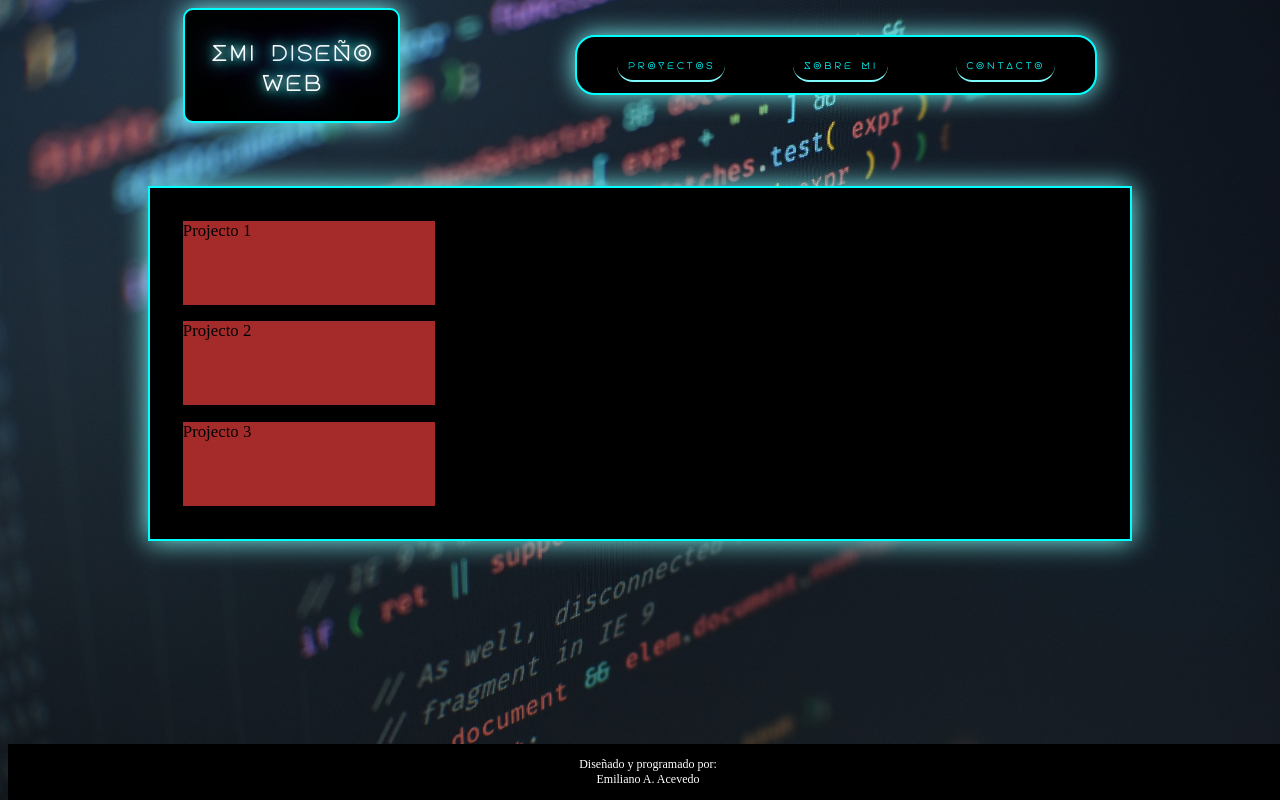
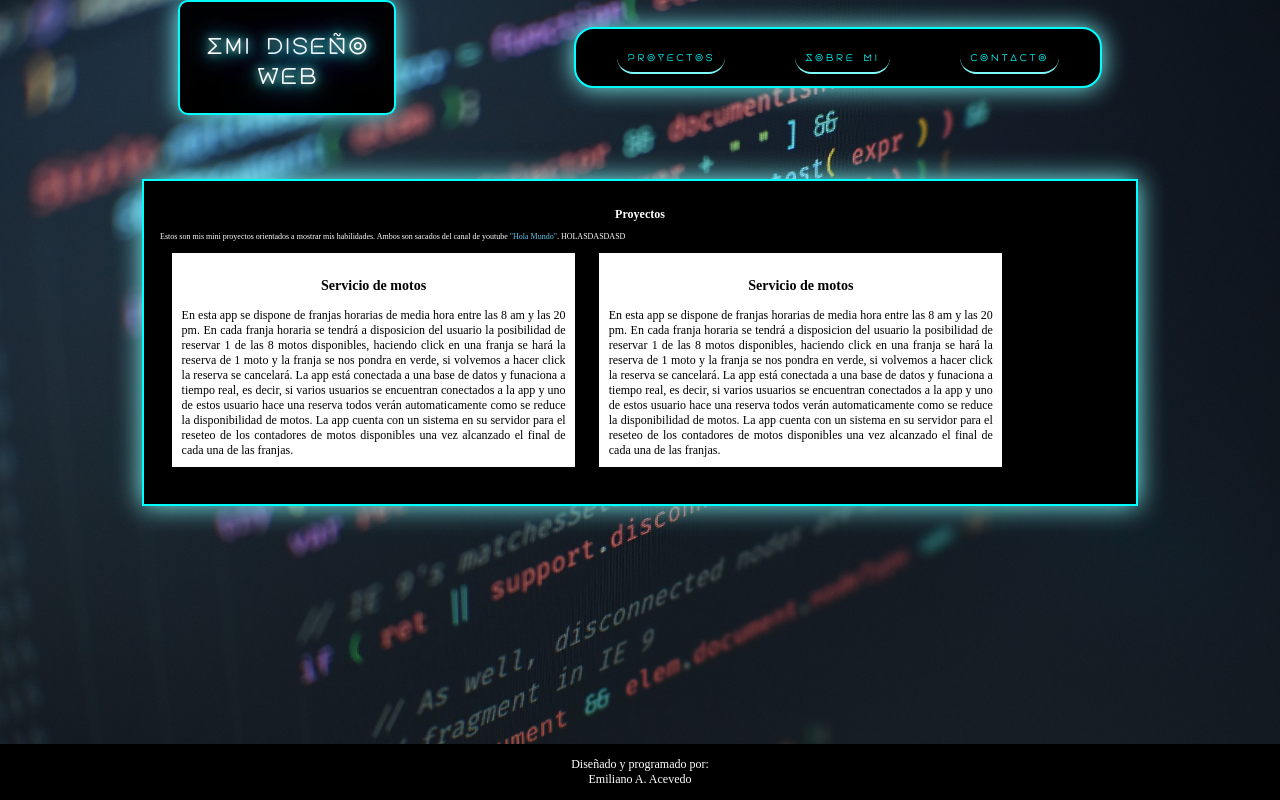
Before and after one commit to darthenis/portfolio, a React (Create React App) app in the folder frontend/: page / in a window 1280 px wide. Both pictures are taken after a click on the button "Proyectos". Built offline with nearby package versions, Linux system fonts and the light colour scheme; no server answers.

Commit message:
version 0.12

```diff
--- a/frontend/src/components/index.css
+++ b/frontend/src/components/index.css
@@ -19,6 +19,8 @@ body{
         -moz-user-select: none;
         -webkit-user-select: none;
         -ms-user-select: none;
+
+    margin: 0;
 }
 
 
@@ -112,7 +114,7 @@ body{
     position: relative;
     padding: 2%;
     height: fit-content;
-    font-size: calc(.1rem + .7vw)    ;
+    font-size: calc(.1rem + .7vw);
     letter-spacing: 2px;
     border-radius: 20px;
     margin: 1%;
@@ -144,6 +146,7 @@ body{
     justify-content: space-evenly;
     flex-wrap: wrap;
     padding-bottom: 10%;
+    font-size: calc(.5em + 1vw);
 
 
 }
@@ -159,7 +162,6 @@ body{
 }
 
 .texto1{
-    font-size: calc(.5em + 1vw);
     margin: 1%;
     padding: 2%;
     animation-name: deslizartexto;
@@ -178,7 +180,6 @@ body{
 
 
 .texto2{
-    font-size: calc(.5em + 1vw);
     padding: 2%;
     background-color: black;
     color: white;
@@ -198,7 +199,6 @@ body{
 }
 
 .texto3{
-    font-size: calc(.5em + 1vw);
     padding: 2%;
     background-color: black;
     color: white;
@@ -256,39 +256,6 @@ body{
     -moz-box-shadow: 0px 0px 25px rgb(126, 250, 250);
     box-shadow: 0px 0px 25px rgb(126, 250, 250);
     border:solid 2px aqua;
-}
-
-
-/*-------------------------------------------------PROJECTS------------------------------------------*/
-
-
-
-#projects{
-    margin-top: 5%;
-    flex-wrap: wrap;
-    width: 75%;
-    height: 50%;
-    padding: 2em;
-    background-color: black;
-    justify-content: center;
-    opacity: 0;
-    animation-name: aparecer1;
-    animation-duration: .5s;
-    animation-fill-mode: forwards;
-    -webkit-box-shadow: 0px 0px 25px rgb(126, 250, 250);
-    -moz-box-shadow: 0px 0px 25px rgb(126, 250, 250);
-    box-shadow: 0px 0px 25px rgb(126, 250, 250);
-    border:solid 2px aqua;
-
-}
-
-#projects > div{
-    font-size: calc(.5em + 1vw);
-    margin: 1em;
-    width:15em;
-    height: 5em;
-    background-color: brown;
-
 }
 
 /*-------------------------------------------------ABOUT----------------------------------------------*/
@@ -355,7 +322,45 @@ footer{
 
 
 /*-------------------------------------------------RESPONSIVE------------------------------------------*/
-@media only screen and (min-width: 1400px){}
+@media only screen and (min-width: 1400px){
+
+    .title{
+        font-size: 30px;
+    }
+
+    .container2{
+        font-size: 20px;
+    }
+
+    footer{
+        font-size: 15px;
+    }
+
+    .menu > button{
+
+        font-size: 15px;
+
+    }
+
+    #projects > div{
+
+        font-size: 15px;
+    }
+
+    .redes{
+
+        font-size: 25px;
+
+    }
+
+    .aboutme{
+
+        font-size: 25px;
+    }
+
+
+
+}
 
 @media only screen and (max-width: 930px){
 
--- /dev/null
+++ b/frontend/src/components/project.css
@@ -0,0 +1,59 @@
+#projects{
+    margin-top: 5%;
+    flex-wrap: wrap;
+    width: 75%;
+    height: 50%;
+    padding: 2em;
+    background-color: black;
+    justify-content: center;
+    opacity: 0;
+    animation-name: aparecer1;   /*Animations localized in index.css*/
+    animation-duration: .5s;
+    animation-fill-mode: forwards;
+    -webkit-box-shadow: 0px 0px 25px rgb(126, 250, 250);
+    -moz-box-shadow: 0px 0px 25px rgb(126, 250, 250);
+    box-shadow: 0px 0px 25px rgb(126, 250, 250);
+    border:solid 2px aqua;
+
+}
+
+#textinicial{
+    display: block;
+    color: white;
+
+}
+
+#textinicial > h2 {
+    color:white;
+    text-align: center;
+}
+
+#textinicial > a{
+    color: rgb(97, 197, 236);
+    text-decoration:none
+}
+
+#textinicial > a:visited a:active a:link{
+    text-decoration: none;
+}
+
+#textinicial>a:hover{
+    color: rgb(78, 243, 188)
+}
+
+
+
+.projects{
+    margin: 1em;
+    max-width: 40%;
+    background-color: white;
+    display: inline-block;
+    padding: 1%;
+    text-align: justify;
+    font-size: 12px;
+
+}
+
+.projects > h3 {
+    text-align: center;
+}
--- a/frontend/src/components/project.tsx
+++ b/frontend/src/components/project.tsx
@@ -1,4 +1,5 @@
 import React from 'react';
+import './project.css'
 
 
 const Project = () =>{
@@ -12,8 +13,43 @@ function changeurl(url: string){
     return (
 
       <div id='projects'>
-            <div id='motos' onClick={() => changeurl('/motos')}>Projecto 1</div>
-            <div id='motos' onClick={() => changeurl('/trivia')}>Projecto 2</div>
+            <div id='textinicial'>
+
+              <h2>Proyectos</h2>
+
+
+              Estos son mis mini proyectos orientados a mostrar mis habilidades. Ambos son sacados del
+              canal de youtube <a href='https://www.youtube.com/watch?v=aouDQ8caJYg&t'>"Hola Mundo"</a>. HOLASDASDASD </div>
+
+
+            <div className='projects' onClick={() => changeurl('/motos')}>
+
+                                <h3>Servicio de motos</h3>
+
+                                  En esta app se dispone de franjas horarias de media hora entre las 8 am
+                                  y las 20 pm. En cada franja horaria se tendrá a disposicion del usuario la posibilidad de
+                                  reservar 1 de las 8 motos disponibles, haciendo click en una franja se hará la reserva de 1 moto y la franja
+                                  se nos pondra en verde, si volvemos a hacer click la reserva se cancelará. La app está conectada a una base de datos
+                                  y funaciona a tiempo real, es decir, si varios usuarios se encuentran conectados a la app y uno de estos usuario
+                                  hace una reserva todos verán automaticamente como se reduce la disponibilidad de motos. La app cuenta con un sistema
+                                  en su servidor para el reseteo de los contadores de motos disponibles una vez alcanzado el final de cada una de las franjas.
+
+
+
+
+
+            </div>
+            <div className='projects' onClick={() => changeurl('/trivia')}>
+
+                                  <h3>Servicio de motos</h3>
+
+                                  En esta app se dispone de franjas horarias de media hora entre las 8 am
+                                  y las 20 pm. En cada franja horaria se tendrá a disposicion del usuario la posibilidad de
+                                  reservar 1 de las 8 motos disponibles, haciendo click en una franja se hará la reserva de 1 moto y la franja
+                                  se nos pondra en verde, si volvemos a hacer click la reserva se cancelará. La app está conectada a una base de datos
+                                  y funaciona a tiempo real, es decir, si varios usuarios se encuentran conectados a la app y uno de estos usuario
+                                  hace una reserva todos verán automaticamente como se reduce la disponibilidad de motos. La app cuenta con un sistema
+                                  en su servidor para el reseteo de los contadores de motos disponibles una vez alcanzado el final de cada una de las franjas.</div>
             <div>Projecto 3</div>
       </div>
 
--- a/frontend/src/components/projects/motos.css
+++ b/frontend/src/components/projects/motos.css
@@ -88,6 +88,10 @@
 
 }
 
+#containertitulos > div > i {
+  color: white;
+}
+
 @media only screen and (max-width: 930px){
 
 #container {
--- a/frontend/src/components/projects/trivia/elements/formulario.tsx
+++ b/frontend/src/components/projects/trivia/elements/formulario.tsx
@@ -2,7 +2,7 @@
 import React, {useState, useMemo, Dispatch, SetStateAction} from 'react'
 import countryList from 'react-select-country-list'
 import Select from 'react-select'
-import {Pages, Player} from '../trivia-interfaces-types'
+import {Pages, Player, states} from '../trivia-interfaces-types'
 
 
 
@@ -19,32 +19,29 @@ const Formulario = (props:{page: Pages, setPage : Dispatch<SetStateAction<Pages>
 
   const options = useMemo(()=>countryList().getData(), [])
 
-  type states={
-    nombre: boolean | null,
-    edad: boolean | null,
-    datos: boolean | null
-  }
 
-  const [playerState, setPlayerState] = useState<states>({
+  const [inputState, setInputState] = useState<states>({
         nombre: null,
         edad: null,
-        datos: null
+        incomplete: null
   })
 
 //--------------------------UPDATE----------------------------------------------
 
-  const handleInputChange = (event: { target: { name: string; value: string | number; }; }): void =>{
+  const handleInputChange = (event: React.FormEvent<HTMLInputElement>) =>{
 
     props.setPlayer({
 
       ...props.player,
 
-      [event.target.name] : event.target.value
+      [event.currentTarget.name] : event.currentTarget.value
     })
+
+    console.log(event.currentTarget.value)
 
   }
 
-  const handleSelectChange = ( e : any ) => {
+  const handleSelectChange = ( e : any) => {
 
     props.setPlayer({
       ...props.player,
@@ -55,16 +52,11 @@ const Formulario = (props:{page: Pages, setPage : Dispatch<SetStateAction<Pages>
 
 
 
-  const validationnombre = () => {
+  const validation = (e:React.FormEvent<HTMLInputElement>, expresion:RegExp) => {
 
-          setPlayerState({...playerState, nombre : expresiones.nombre.test(props.player.nombre)})
+    setInputState({...inputState, [e.currentTarget.name] : expresion.test(e.currentTarget.value)})
 
-        }
-
-  const validationedad = () => {
-
-          setPlayerState({...playerState, edad : expresiones.edad.test(props.player.edad.toString())})
-  }
+       }
 
 
 
@@ -72,11 +64,11 @@ const Formulario = (props:{page: Pages, setPage : Dispatch<SetStateAction<Pages>
 
     e.preventDefault();
 
-    if (playerState.edad===true && playerState.nombre===true){
+    if (inputState.edad===true && inputState.nombre===true){
 
-        setPlayerState({...playerState, datos : true})
+        setInputState({...inputState, incomplete : false})
 
-        setPlayerState({...playerState, nombre : null, edad : null, datos : null})
+        setInputState({...inputState, nombre : null, edad : null, incomplete : null})
 
         props.setPage({...props.page,
                             page1 : false,
@@ -84,14 +76,14 @@ const Formulario = (props:{page: Pages, setPage : Dispatch<SetStateAction<Pages>
 
         })
 
-    } else { setPlayerState({...playerState, datos : false})}
+    } else { setInputState({...inputState, incomplete : true})}
 
     }
 
 
   const borderStatus = (state:boolean | null, player:number | string ) => {
 
-      if (playerState.datos===false && player==='' ) return 'solid 5px red'
+      if (inputState.incomplete===true && player==='' ) return 'solid 5px red'
 
       else if(state || state===null || player==='' ) return 'solid 5px transparent'
 
@@ -116,31 +108,31 @@ const Formulario = (props:{page: Pages, setPage : Dispatch<SetStateAction<Pages>
         </div>
 
         <form onSubmit={submitEvent}>
-                  <label htmlFor='name'>Nombre</label>
-                  <input style={{border:borderStatus(playerState.nombre, props.player.nombre)}}
+                  <label htmlFor='nombre'>Nombre</label>
+                  <input style={{border:borderStatus(inputState.nombre, props.player.nombre)}}
                          className="in"
                          type="text"
                          placeholder='Escriba su nombre'
                          name='nombre'
                          value={props.player.nombre}
                          onChange={handleInputChange}
-                         onKeyUp={validationnombre}
+                         onKeyUp={(e) => validation(e, expresiones.nombre)}
                         />
 
-                        {(playerState.datos===false && props.player.nombre==='') && <p>*Campo obligatorio</p>}
-                        {(!playerState.nombre && props.player.nombre!=='') && <p>De entre 2 a 40 caracteres solo letras y espacios</p>}
+                        {(inputState.incomplete===true && props.player.nombre==='') && <p>*Campo obligatorio</p>}
+                        {(!inputState.nombre && props.player.nombre!=='') && <p>De entre 2 a 40 caracteres solo letras y espacios</p>}
 
-                  <label htmlFor='age'>Edad</label>
-                  <input style={{border:borderStatus(playerState.edad, props.player.edad)}}
+                  <label htmlFor='edad'>Edad</label>
+                  <input style={{border:borderStatus(inputState.edad, props.player.edad)}}
                          className="in"
                          type="text"
                          placeholder='Escriba su edad'
                          name='edad'
                          onChange={handleInputChange}
-                         onKeyUp={validationedad}
+                         onKeyUp={(e) => validation(e, expresiones.edad)}
                         />
-                        {(playerState.datos===false && props.player.edad==='') && <p>*Campo obligatorio</p>}
-                          {(!playerState.edad && props.player.edad!=='') && <p>2 digitos de 01 al 99</p>}
+                        {(inputState.incomplete===true && props.player.edad==='') && <p>*Campo obligatorio</p>}
+                          {(!inputState.edad && props.player.edad!=='') && <p>2 digitos de 01 al 99</p>}
 
                   <label htmlFor="country">Pais</label>
                   <Select id='select'
@@ -148,11 +140,11 @@ const Formulario = (props:{page: Pages, setPage : Dispatch<SetStateAction<Pages>
                           onChange={handleSelectChange}
                           placeholder='Seleccione un pais'
                           name='pais'/>
-                          {(playerState.datos===false && props.player.pais==='') && <p>*Campo obligatorio</p>}
+                          {(inputState.incomplete===true && props.player.pais==='') && <p>*Campo obligatorio</p>}
 
 
                   <input id='btn' type="submit" value="Enviar"/>
-                  {(playerState.datos===false) && <p>Los datos son de caracter obligatorio y han de estar completados de manera correcta</p>}
+                  {(inputState.incomplete===true) && <p>Los datos son de caracter obligatorio y han de estar completados de manera correcta</p>}
 
 
         </form>
--- a/frontend/src/components/projects/trivia/elements/preguntas.css
+++ b/frontend/src/components/projects/trivia/elements/preguntas.css
@@ -43,6 +43,12 @@
   text-align:center;
 }
 
+.text > i {
+  color: rgb(234, 236, 97);
+  margin: 5%;
+  font-size: 4em;
+}
+
 .text > span > i{
   font-size: 3em;
   margin-bottom: 2%;
--- a/frontend/src/components/projects/trivia/elements/resultado.css
+++ b/frontend/src/components/projects/trivia/elements/resultado.css
@@ -12,7 +12,8 @@
     margin-top: 10%;
 }
 
-i{
+.resultado > div > i {
+    color: rgb(234, 236, 97);
     margin: 5%;
     font-size: 4em;
 }
--- a/frontend/src/components/projects/trivia/elements/tablas.tsx
+++ b/frontend/src/components/projects/trivia/elements/tablas.tsx
@@ -23,8 +23,6 @@ const [list, setList] = useState<players[]>([])
 
   const res = await getPlayers()
 
-  console.log(res)
-
   setList(res.data)
  }
 
@@ -42,7 +40,6 @@ const [list, setList] = useState<players[]>([])
 
  }, [])
 
-console.log(list)
 
 const ordertable = (column : string) => {
 
@@ -78,7 +75,7 @@ const ordertable = (column : string) => {
 
                                   contador++
 
-                                  return <tr id={'key'+contador}>
+                                  return <tr id={'key-'+contador}>
                                             <td>{player.nombre}</td>
                                             <td>{player.edad}</td>
                                             <td>{player.pais}</td>
--- a/frontend/src/components/projects/trivia/trivia-interfaces-types.tsx
+++ b/frontend/src/components/projects/trivia/trivia-interfaces-types.tsx
@@ -55,3 +55,9 @@ export type optionstatus = {
   option3 : string,
   option4 : string
 }
+
+export type states={
+  nombre: boolean | null,
+  edad: boolean | null,
+  incomplete: boolean | null
+}
--- a/frontend/src/components/projects/trivia/trivia.css
+++ b/frontend/src/components/projects/trivia/trivia.css
@@ -54,6 +54,7 @@
 }
 
 #trivia-talk > i{
+  color: rgb(234, 236, 97);
   font-size: 5em;
   margin-right: 2%;
 }
--- a/frontend/src/components/projects/trivia/trivia.tsx
+++ b/frontend/src/components/projects/trivia/trivia.tsx
@@ -30,8 +30,10 @@ const Trivia = (): JSX.Element => {
   })
 
   const changepage = (pageOn: string, pageOff: string) => {
-    setPage({ ...page, [pageOff]: false, [pageOn]: true });
-  };
+
+      setPage({ ...page, [pageOff]: false, [pageOn]: true });
+
+    };
 
 
           return (
@@ -60,7 +62,7 @@ const Trivia = (): JSX.Element => {
                                                       player={player}/>}
 
 
-                        {page.page5 && <Tablas></Tablas> }
+                        {page.page5 && <Tablas/> }
 
                         <div id='foot-pages'>
                         <Button id='buttonback' onClick={() => (window.location.href='/')}>Inicio</Button>
```
Also changed, not shown: frontend/public/index.css (added).
